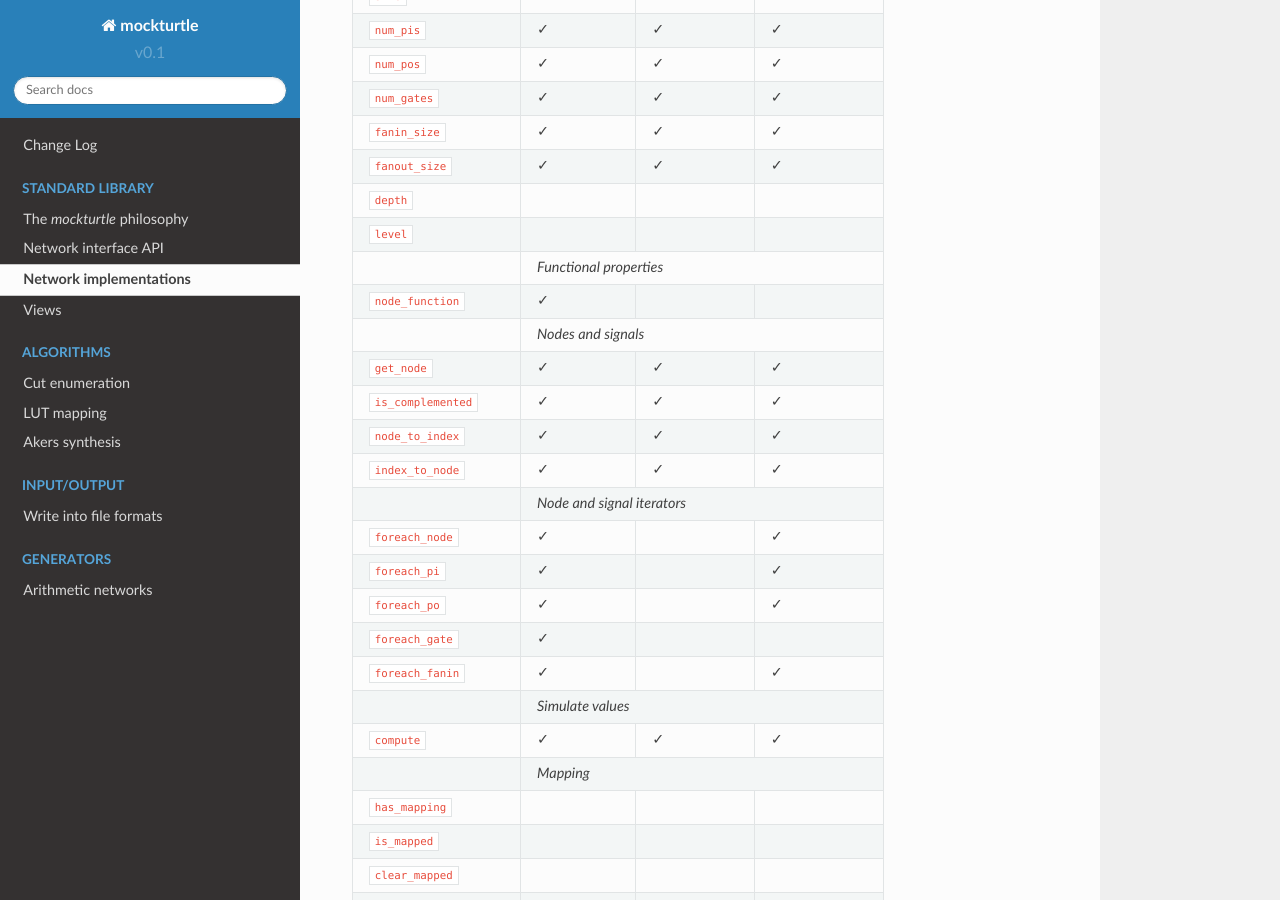
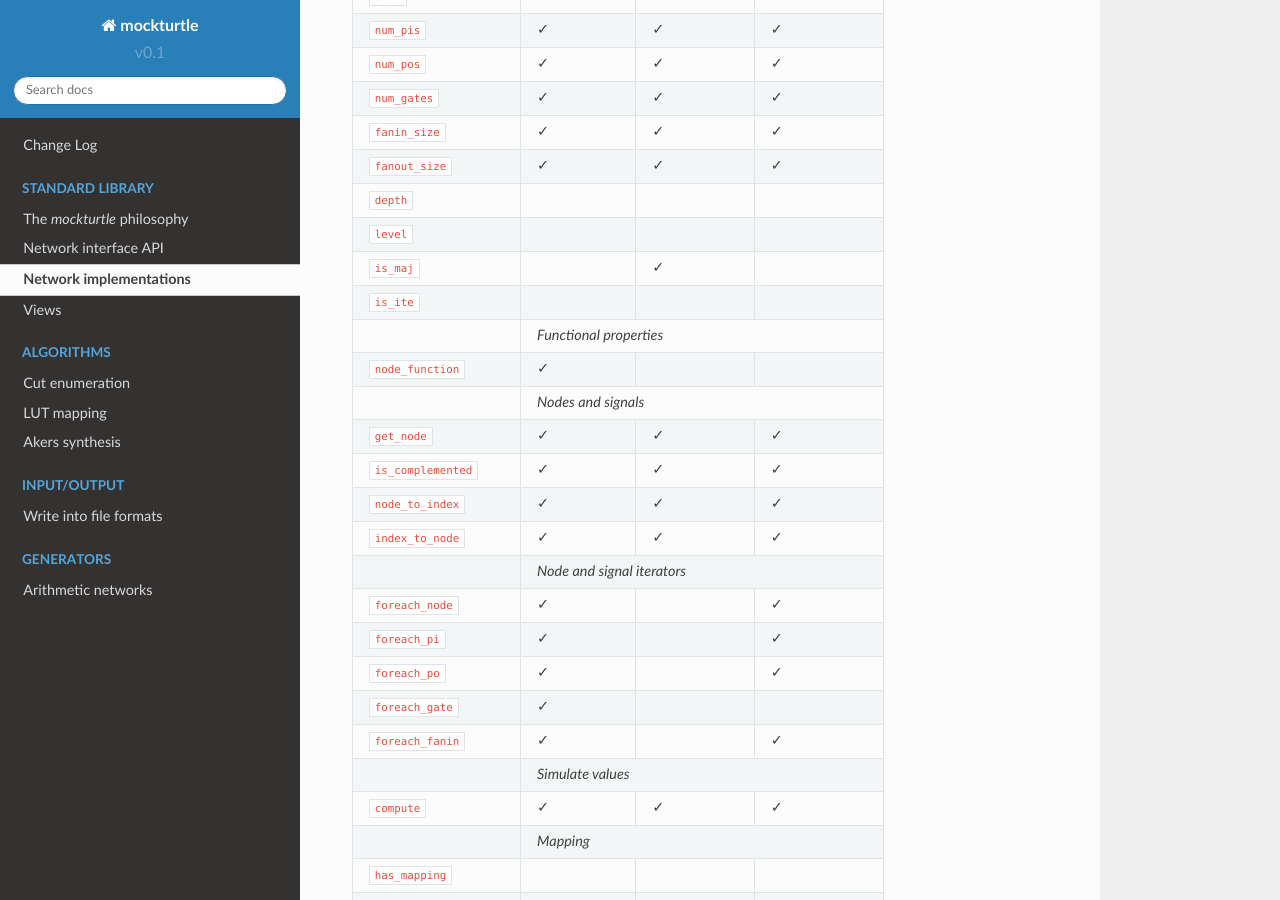
Before and after one commit to lsils/mockturtle, a Sphinx documentation site: the page built from docs/implementations.rst, in a window 1280 px wide and 900 px high, scrolled down 1193 px. Built offline with Sphinx 7.4.7 and the Read the Docs theme 2.0.0, drawn with Linux system fonts in a browser that asks for light colours; pages that are not in the unit, such as notebooks, are missing from menus.

Commit message:
New methods for the network interface: is_maj and is_ite.

```diff
--- a/docs/implementations.rst
+++ b/docs/implementations.rst
@@ -78,6 +78,10 @@ Network implementations
 +-------------------------+-------------+-------------+-----------------+
 | ``level``               |             |             |                 |
 +-------------------------+-------------+-------------+-----------------+
+| ``is_maj``              |             | ✓           |                 |
++-------------------------+-------------+-------------+-----------------+
+| ``is_ite``              |             |             |                 |
++-------------------------+-------------+-------------+-----------------+
 |                         | *Functional properties*                     |
 +-------------------------+-------------+-------------+-----------------+
 | ``node_function``       | ✓           |             |                 |
--- a/docs/network.rst
+++ b/docs/network.rst
@@ -117,7 +117,7 @@ Structural properties
 ~~~~~~~~~~~~~~~~~~~~~
 
 .. doxygenclass:: mockturtle::network
-   :members: size, num_pis, num_pos, num_gates, fanin_size, fanout_size, depth, level
+   :members: size, num_pis, num_pos, num_gates, fanin_size, fanout_size, depth, level, is_maj, is_ite
    :no-link:
 
 Functional properties
```
Also changed, not shown: 3 other files.
